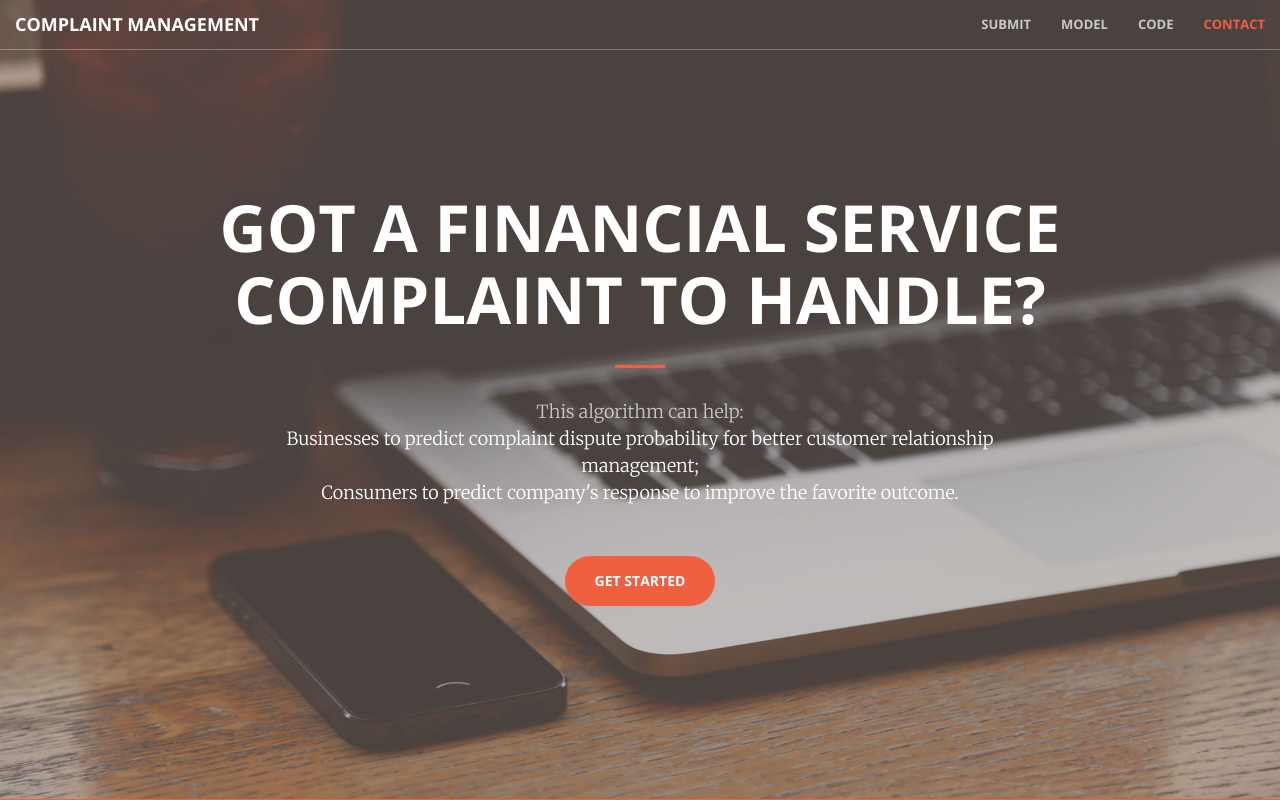
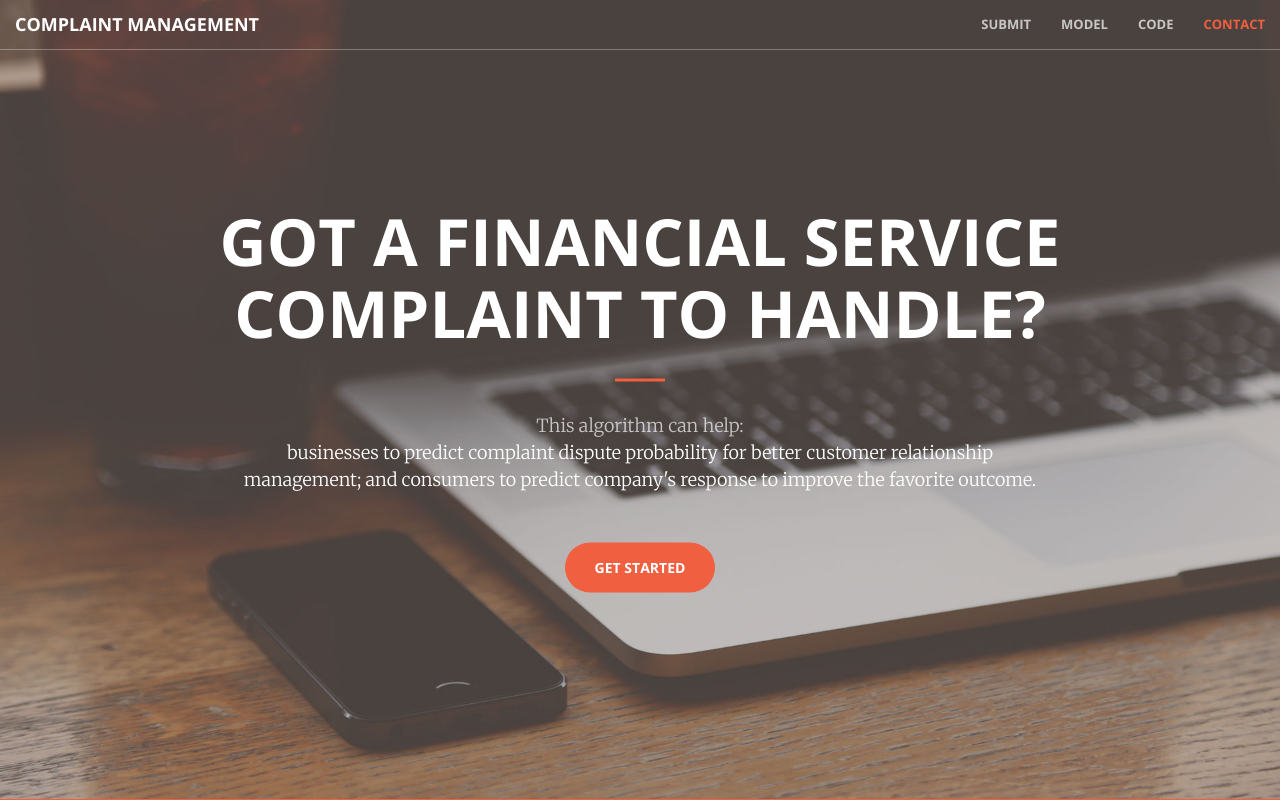
Before and after one commit to zhanghaizhen/Financial-Service-Complaint-Management, a Flask app: page / in a window 1280 px wide. Shown: the part 1-801 px from the top of the page. Run offline with Flask 2, Linux system fonts and the light colour scheme; some libraries are stand-ins or nearby versions.

Commit message:
change the format of main page

```diff
--- a/webapp/templates/index.html
+++ b/webapp/templates/index.html
@@ -77,9 +77,8 @@
                 <h1>Got A Financial Service Complaint To Handle?</h1>
                 <hr>
                 <p>This algorithm can help:
-                 <br /><span style="color:white">Businesses to predict complaint dispute probability for better customer relationship management;
-<br />
-Consumers to predict company's response to improve the favorite outcome. </span></p>
+                 <br /><span style="color:white">businesses to predict complaint dispute probability for better customer relationship management;
+and consumers to predict company's response to improve the favorite outcome. </span></p>
                 <a href="#about" class="btn btn-primary btn-xl page-scroll">Get Started</a>
             </div>
         </div>
```
